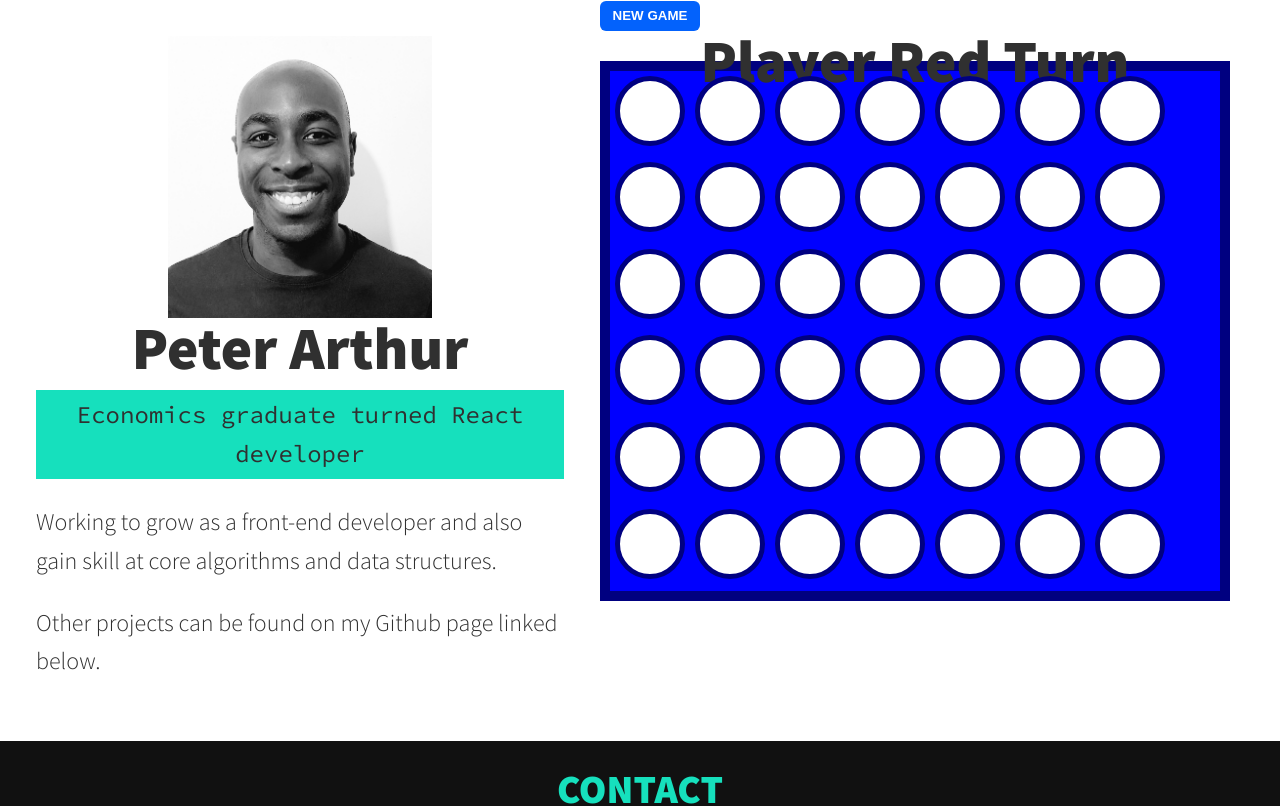
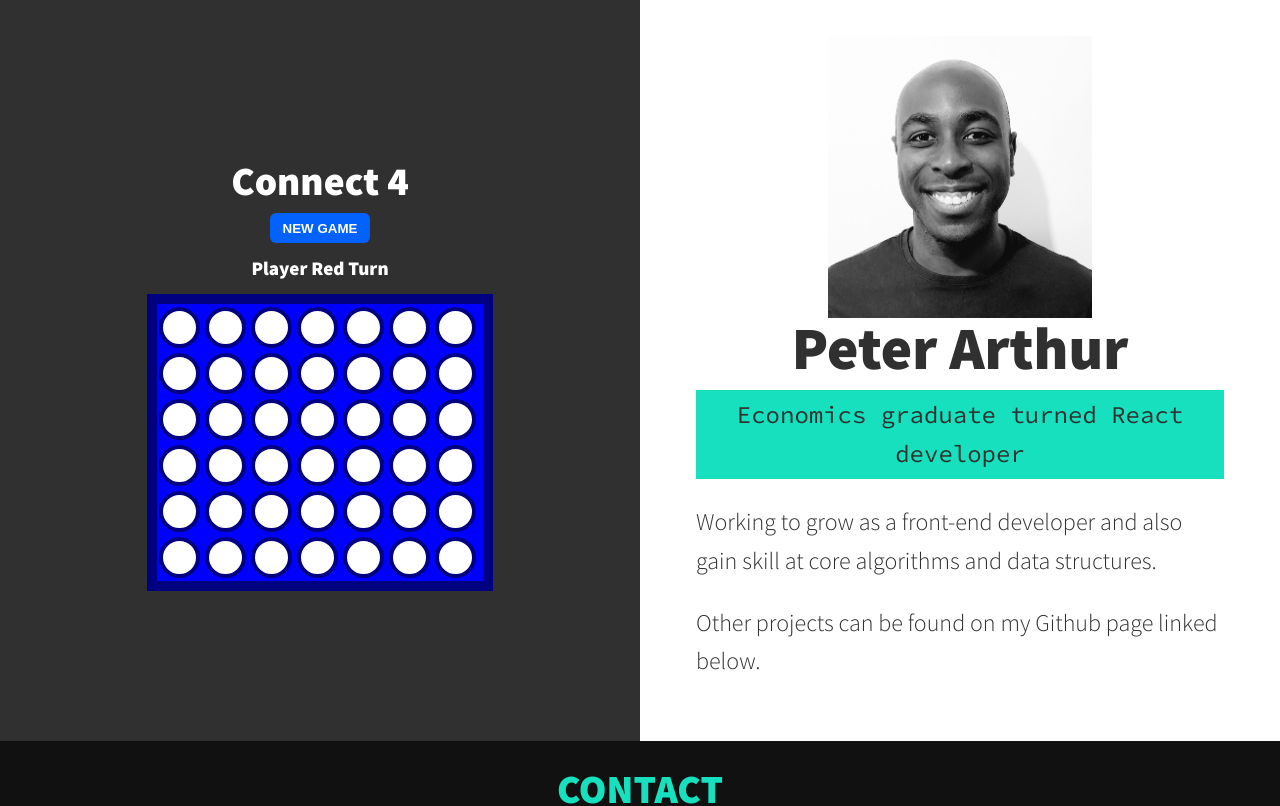
Before and after one commit to prra-codes/peter-arthur-portfolio, a React (Create React App) app: page / in a window 1280 px wide. Shown: the top 806 px of the page. Built offline with nearby package versions, Linux system fonts and the light colour scheme.

Commit message:
made layout adjustments
Summary: I reduced the board size, improved the layout and colour schemes and adjusted the text sizes for the board. The board doesn't move when a player wins anymore.

Test plan: ran npm start and tested the board. seems to be working fine.

```diff
--- a/src/App.js
+++ b/src/App.js
@@ -6,11 +6,11 @@ function App() {
   return (
     <div>
       <div className="flex-website-and-connect-four">
+        <div className="connect-four-width">
+          <Board />
+        </div>
         <div className="intro-width">
           <WebsiteInfo />
-        </div>
-        <div className="connect-four-width">
-          <Board />
         </div>
       </div>
       <Footer />
--- a/src/components/Board/Board.css
+++ b/src/components/Board/Board.css
@@ -1,17 +1,30 @@
 .board {
   background-color: blue;
   border: 10px solid navy;
-  cursor: url("../../images/actual-yellow-disc.png"), auto;
+  cursor: pointer;
   display: flex;
   flex-wrap: wrap;
-  height: 540px;
+  height: 297px;
   margin: 0 auto;
-  width: 630px;
+  width: 346.5px;
+}
+
+.connect-4-header {
+  font-size: 2.5rem;
+  margin-top: 0;
+  margin-bottom: 0;
+  color: #fff;
 }
 
 .winner-text {
-  height: 30px;
   text-align: center;
+}
+
+.turn-info {
+  font-size: 1.2rem;
+  margin-top: 10px;
+  margin-bottom: 10px;
+  color: #fff;
 }
 
 .red-text {
@@ -22,11 +35,16 @@
   color: yellow;
 }
 
+.new-game-div {
+  display: flex;
+  justify-content: center;
+}
+
 .new-game {
   background-color: #0362fc;
   border: none;
   border-radius: 6px;
-  color: white;
+  color: #fff;
   cursor: pointer;
   font-weight: bold;
   height: 30px;
--- a/src/components/Board/Board.js
+++ b/src/components/Board/Board.js
@@ -180,10 +180,13 @@ const Board = () => {
     height: "100%",
   };
   return (
-    <div>
+    <div className="connect-four">
       {" "}
       {gameOver && <Confetti style={confettiStyles} />}
-      <div>
+      <div className="center">
+        <h3 className="connect-4-header">Connect 4</h3>
+      </div>
+      <div className="new-game-div">
         <button className="new-game" onClick={newGame}>
           NEW GAME
         </button>
@@ -191,13 +194,16 @@ const Board = () => {
       <div className="winner-text">
         {" "}
         {winner === null ? (
-          <h2> Player {currentPlayer} Turn</h2>
+          <h3 className="turn-info"> Player {currentPlayer} Turn</h3>
         ) : winner === RED ? (
-          <h2 className="red-text"> Player Red Wins! Loser starts next 😏</h2>
+          <h3 className="red-text turn-info">
+            {" "}
+            Player Red Wins! Loser starts next 😏
+          </h3>
         ) : (
-          <h2 className="yellow-text">
+          <h3 className="yellow-text turn-info">
             Player Yellow Wins! Loser starts next 😏
-          </h2>
+          </h3>
         )}
       </div>
       <div className="board">{tiles}</div>
--- a/src/components/Tile/Tile.css
+++ b/src/components/Tile/Tile.css
@@ -1,8 +1,8 @@
 .tile {
-  background-color: white;
-  border: 5px solid navy;
+  background-color: #fff;
+  border: 4px solid navy;
   border-radius: 50%;
-  height: 70px;
-  margin: 5px;
-  width: 70px;
+  margin: 2.5px;
+  height: 41px;
+  width: 41px;
 }
--- a/src/components/WebsiteInfo/WebsiteInfo.js
+++ b/src/components/WebsiteInfo/WebsiteInfo.js
@@ -2,8 +2,7 @@ import profilePicture from "../../images/peter-arthur-profile.jpg";
 
 const WebsiteInfo = () => {
   return (
-    <div>
-      <div>
+    <div className="intro">
       <section className="about-me-intro">
         {" "}
         <div className="center-img">
@@ -15,14 +14,13 @@ const WebsiteInfo = () => {
         </p>
         <div>
           <p>
-              Working to grow as a front-end developer and also gain skill at
-              core algorithms and data structures.
+            Working to grow as a front-end developer and also gain skill at core
+            algorithms and data structures.
           </p>
           <p>Other projects can be found on my Github page linked below.</p>
         </div>
       </section>
     </div>
-    </div>
   );
 };
 
--- a/src/index.css
+++ b/src/index.css
@@ -20,14 +20,30 @@
 
 .flex-website-and-connect-four {
   display: flex;
+  justify-content: space-evenly;
+}
+
+.intro {
+  max-width: 600px;
+}
+
+.connect-four {
+  max-width: 500px;
 }
 
 .intro-width {
-  max-width: 600px;
+  width: 50%;
+
+  display: flex;
+  justify-content: center;
 }
 
 .connect-four-width {
-  max-width: 50%;
+  width: 50%;
+  background-color: #303030;
+  display: flex;
+  justify-content: center;
+  align-items: center;
 }
 
 p {
```
Lines whose indentation alone changed are shown as unchanged.
